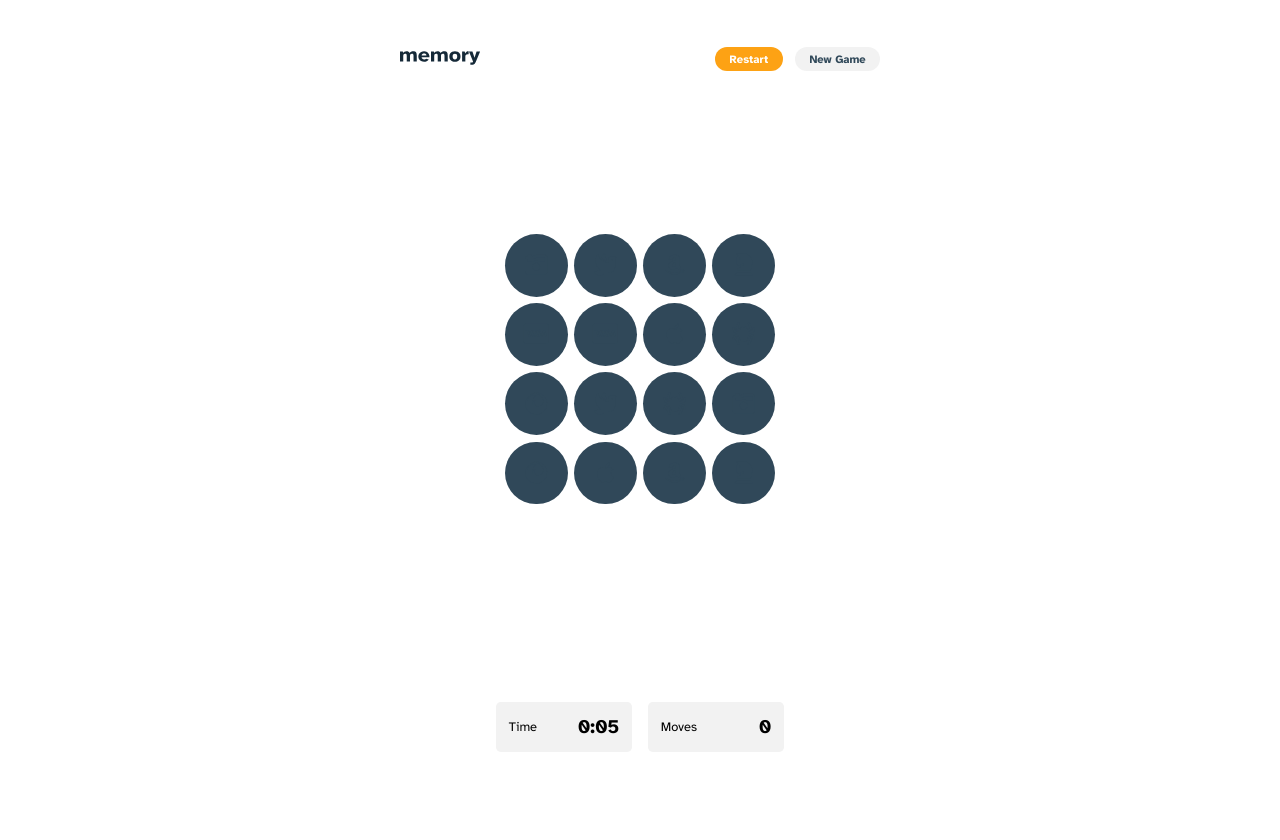
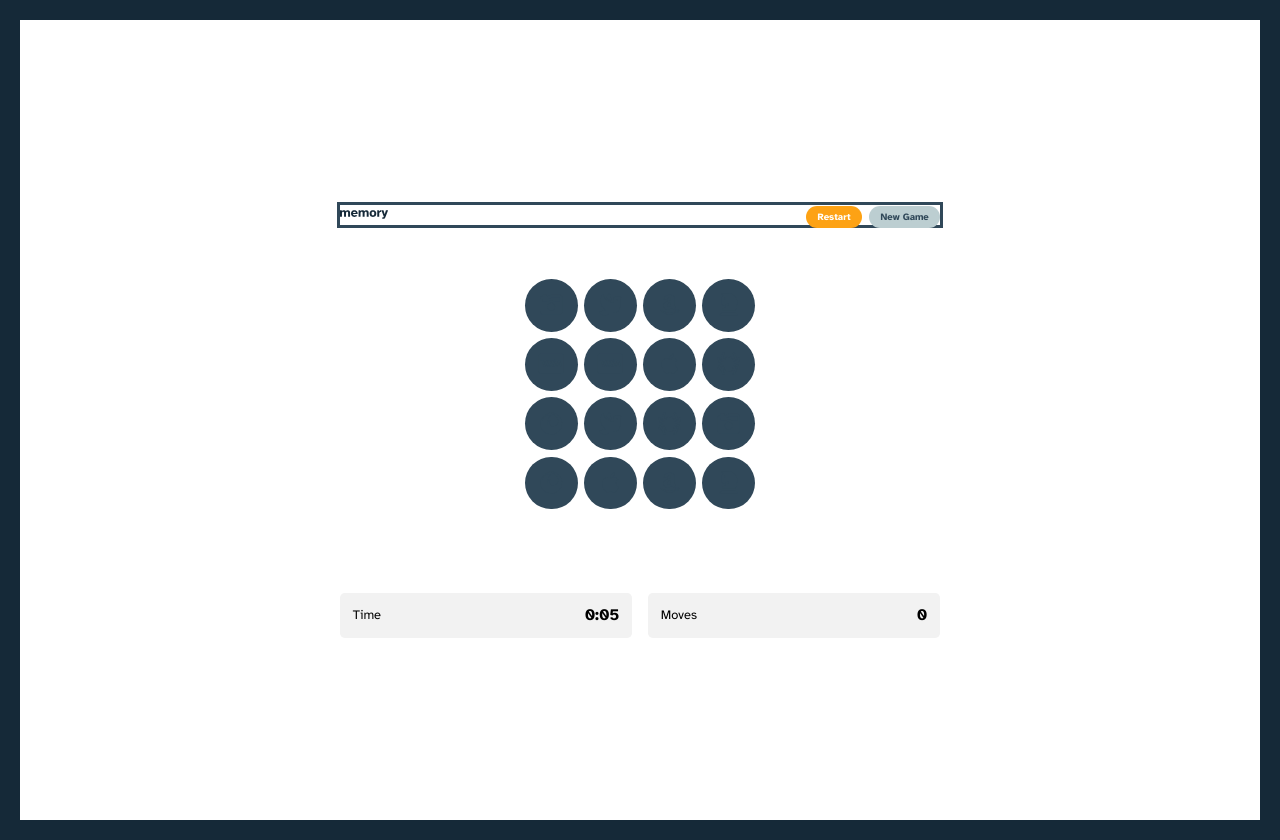
Before and after one commit to eboriley/memory-game, a plain HTML site: page index.html in a window 1280 px wide. Before the commit the page ends 800 px from the top, so only its background shows below. Drawn offline with Linux system fonts and the light colour scheme.

Commit message:
fixing breaks in rendering

```diff
--- a/js/script.js
+++ b/js/script.js
@@ -102,8 +102,8 @@ for (pairs of imagepairs) {
 
 if (smallerGrid) {
   document.querySelectorAll('.icon').forEach((item) => {
-    item.style.width = '50px';
-    item.style.height = '50px';
+    item.style.width = '40px';
+    item.style.height = '40px';
     item.style.fontsize = '1.6rem';
   });
 }
--- a/style.css
+++ b/style.css
@@ -17,14 +17,16 @@ body{
   min-height: 100vh;
   display: flex;
   flex-direction: column;
-  justify-content: space-between;
+  justify-content: center;
+  border: 20px solid #152938;
 }
 
 .game_board-header {
-  /* border: 1px solid #304859; */
+  border: 3px solid #304859;
   margin: 3rem auto;
   display: flex;
-  min-width: 19rem;
+  width: calc(100% - 10%);
+  max-width: 600px;
 }
 
 .game_board-header-controls {
@@ -37,12 +39,12 @@ body{
   align-self: start;
 }
 .restart {
-  margin-right: 0.5rem;
+  margin-right: 0.2rem;
   background-color: #fda214;
   color: #fff;
   border-radius: 1rem;
-  padding: 0.3rem 0.9rem;
-  font-size: 0.7rem;
+  padding: 0.3rem 0.7rem;
+  font-size: 0.6rem;
   font-weight: 700;
 }
 
@@ -51,11 +53,11 @@ body{
 }
 
 .new_game {
-  background-color: #f2f2f2;
+  background-color: #BCCED1;
   color: #304859;
   border-radius: 1rem;
-  padding: 0.3rem 0.9rem;
-  font-size: 0.7rem;
+  padding: 0.3rem 0.7rem;
+  font-size: 0.6rem;
   font-weight: 700;
 }
 
@@ -65,7 +67,7 @@ body{
 
 .logo {
   align-self: start;
-  width: 5rem;
+  width: 3rem;
   margin: auto 0;
 }
 
@@ -91,7 +93,7 @@ body{
   display: flex;
   flex-wrap: wrap;
   justify-content: center;
-  max-width: 20rem;
+  max-width: 18rem;
   margin: 0 auto;
   align-items: space-between;
 }
@@ -139,7 +141,8 @@ body{
 .in_game_info {
   margin: 3rem auto;
   display: flex;
-  min-width: 18rem;
+  width: calc(100% - 10%);
+  max-width: 600px;
 }
 
 .time_container,
@@ -170,21 +173,21 @@ body{
 .time,
 .moves {
   margin-left: auto;
-  font-size: 1.2rem;
+  font-size: 1rem;
   font-weight: 700;
 }
 
 /* while we get bigger */
-@media only screen and (min-width: 320px) {
+@media only screen and (min-width: 600px) {
   .game_board-header{
-    min-width: 22rem;
+    /* max-width: calc(50%) */
   }
 }
-@media only screen and (min-width: 400px) {
+/* @media only screen and (min-width: 400px) {
   .game_board-header{
 min-width: 30rem;
   }
-}
+} */
 
 .visible {
   display: block;
```
